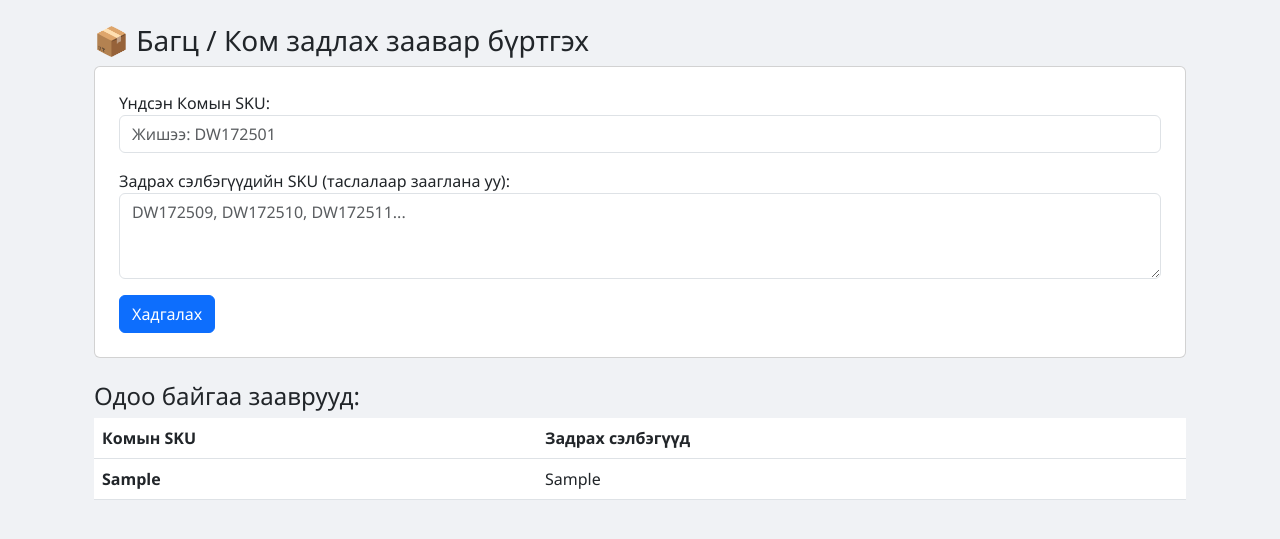
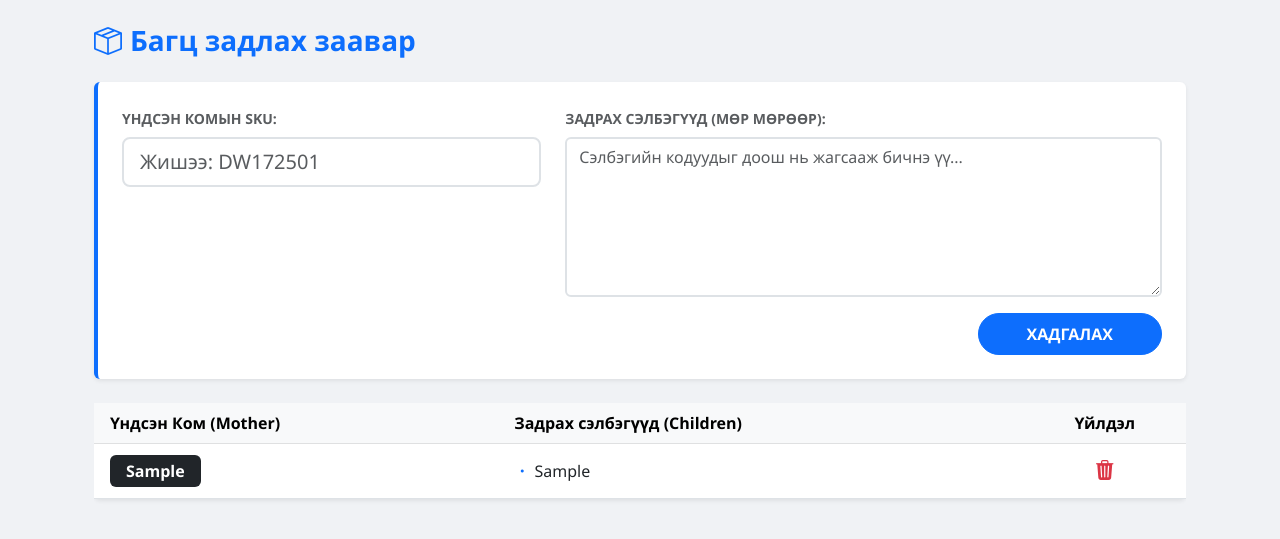
Before and after one commit to TSodoo-1985/Tolgoit_Num, a Flask app: page /manage_packages in a window 1280 px wide. Shown: the part 60-599 px from the top of the page. Run offline with Flask 3, Linux system fonts and the light colour scheme; a user stored in the database is signed in; tables that the repository leaves empty hold one stand-in row (values such as "Sample post").

Commit message:
Update manage_packages.html

```diff
--- a/templates/manage_packages.html
+++ b/templates/manage_packages.html
@@ -1,37 +1,63 @@
 {% extends "layout.html" %}
 {% block content %}
 <div class="container mt-4">
-    <h3>📦 Багц / Ком задлах заавар бүртгэх</h3>
-    <div class="card p-4 mb-4">
+    <h3 class="fw-bold mb-4 text-primary"><i class="bi bi-box-seam me-2"></i>Багц задлах заавар</h3>
+
+    {% if current_user.role in ['admin', 'staff'] %}
+    <div class="card p-4 mb-4 shadow-sm border-0 border-start border-4 border-primary bg-white">
         <form method="POST">
-            <div class="mb-3">
-                <label>Үндсэн Комын SKU:</label>
-                <input type="text" name="parent_sku" class="form-control" placeholder="Жишээ: DW172501" required>
+            <div class="row">
+                <div class="col-md-5 mb-3">
+                    <label class="small fw-bold text-muted mb-2">ҮНДСЭН КОМЫН SKU:</label>
+                    <input type="text" name="parent_sku" class="form-control form-control-lg border-2" placeholder="Жишээ: DW172501" required>
                 </div>
-            <div class="mb-3">
-                <label>Задрах сэлбэгүүдийн SKU (таслалаар зааглана уу):</label>
-                <textarea name="child_skus" class="form-control" rows="3" placeholder="DW172509, DW172510, DW172511..."></textarea>
+                <div class="col-md-7 mb-3">
+                    <label class="small fw-bold text-muted mb-2">ЗАДРАХ СЭЛБЭГҮҮД (МӨР МӨРӨӨР):</label>
+                    <textarea name="child_skus" class="form-control border-2" rows="6" placeholder="Сэлбэгийн кодуудыг доош нь жагсааж бичнэ үү..."></textarea>
                 </div>
-            <button type="submit" class="btn btn-primary">Хадгалах</button>
+            </div>
+            <div class="text-end">
+                <button type="submit" class="btn btn-primary px-5 py-2 fw-bold rounded-pill">ХАДГАЛАХ</button>
+            </div>
         </form>
     </div>
+    {% endif %}
 
-    <h4>Одоо байгаа зааврууд:</h4>
-    <table class="table">
-        <thead>
+    <div class="table-responsive">
+        <table class="table table-hover align-middle bg-white rounded shadow-sm">
+            <thead class="table-light">
                 <tr>
-                <th>Комын SKU</th>
-                <th>Задрах сэлбэгүүд</th>
+                    <th class="ps-3">Үндсэн Ком (Mother)</th>
+                    <th>Задрах сэлбэгүүд (Children)</th>
+                    {% if current_user.role in ['admin', 'staff'] %}
+                    <th class="text-center">Үйлдэл</th>
+                    {% endif %}
                 </tr>
             </thead>
             <tbody>
                 {% for parent, children in packages.items() %}
                 <tr>
-                <td><strong>{{ parent }}</strong></td>
-                <td>{{ children|join(', ') }}</td>
+                    <td class="ps-3"><span class="badge bg-dark px-3 py-2 fs-6">{{ parent }}</span></td>
+                    <td>
+                        <div class="d-flex flex-column">
+                            {% for child in children %}
+                            <div class="py-1"><i class="bi bi-dot text-primary"></i> {{ child }}</div>
+                            {% endfor %}
+                        </div>
+                    </td>
+                    {% if current_user.role in ['admin', 'staff'] %}
+                    <td class="text-center">
+                        <form action="{{ url_for('delete_package_instruction', parent_sku=parent) }}" method="POST" onsubmit="return confirm('Энэ зааврыг устгах уу?')">
+                            <button type="submit" class="btn btn-outline-danger btn-sm border-0">
+                                <i class="bi bi-trash3-fill fs-5"></i>
+                            </button>
+                        </form>
+                    </td>
+                    {% endif %}
                 </tr>
                 {% endfor %}
             </tbody>
         </table>
     </div>
+</div>
 {% endblock %}
```
Lines whose indentation alone changed are shown as unchanged.
